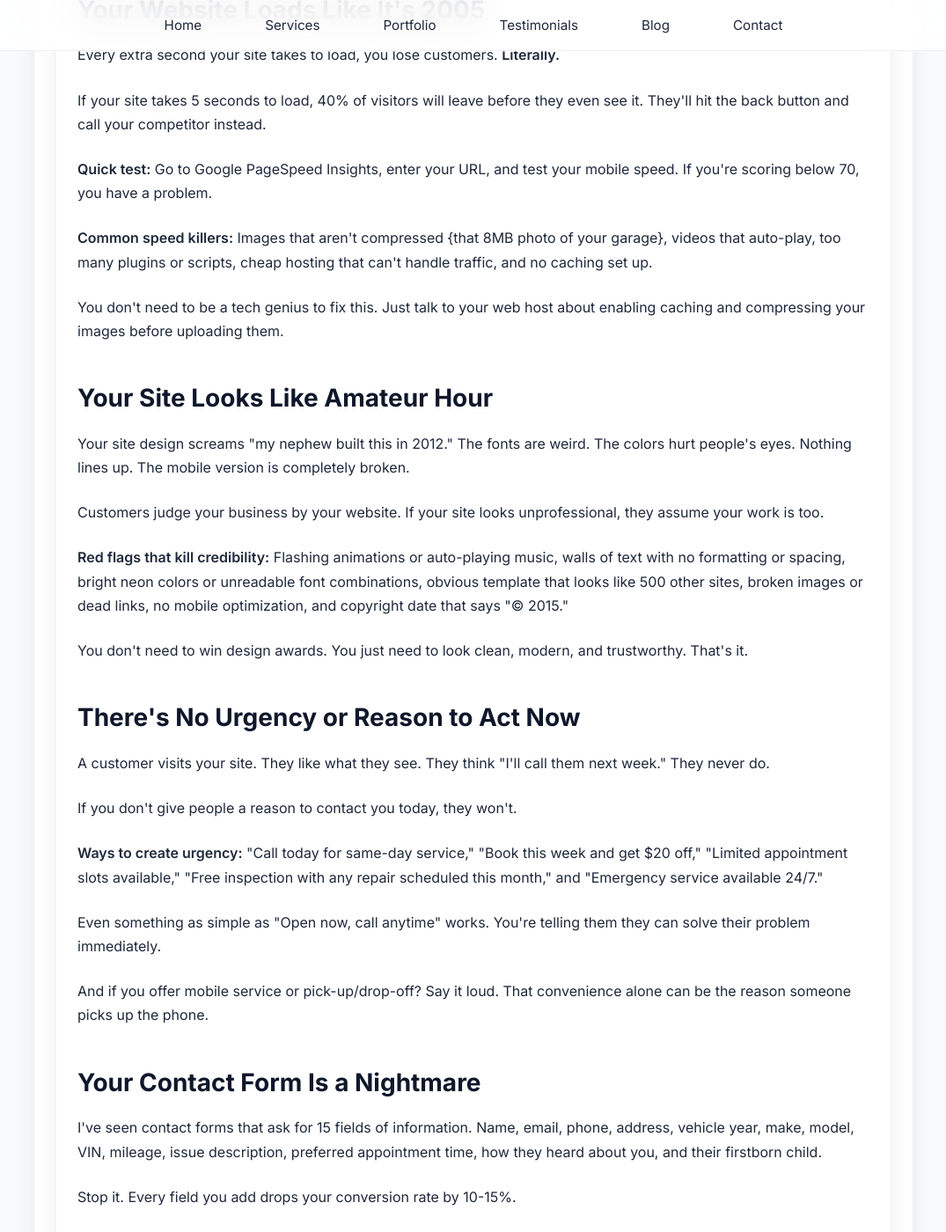
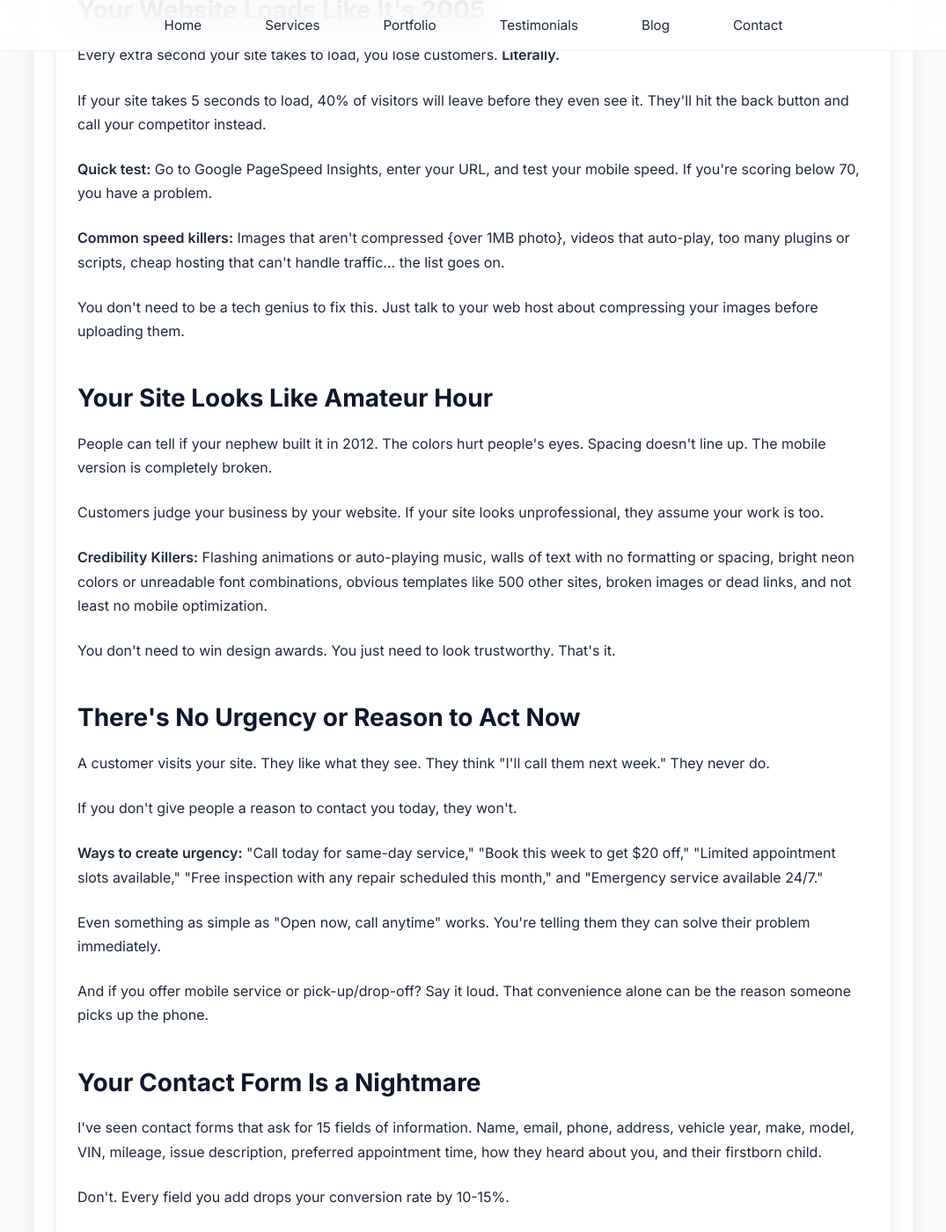
Before and after one commit to JamesBrownR/MeetingSurge, a Jekyll site: the page built from _posts/2025-12-20-website-not-getting-calls.md, in a window 1280 px wide and 1400 px high, scrolled down 2895 px. Shown: the whole window at 88% size, without its empty margins (102-1177 px from the left). Built offline with Jekyll 4.4.1, drawn with Linux system fonts in a browser that asks for light colours; some of the changed text lies outside the part shown.

Commit message:
Update 2025-12-20-website-not-getting-calls.md

```diff
--- a/_posts/2025-12-20-website-not-getting-calls.md
+++ b/_posts/2025-12-20-website-not-getting-calls.md
@@ -37,37 +37,37 @@ image: /blog/blogpics/website-not-getting-calls.webp
 <p><strong>Pro tip:</strong> Put your Google reviews right on your homepage. Don't make people hunt for them. If you have 50 five-star reviews, that's your best marketing tool. Use it.</p>
 
 <h2>Your Services Are Confusing or Hidden</h2>
-<p>I land on your site. I need brake repair. I click "Services" and see a wall of text listing 47 different things you do, with no organization or clear pricing.</p>
+<p>I land on your site. I need brake repair. I click "Services" and see a wall of text listing 47 different services, with no organization or clear pricing.</p>
 <p>Overwhelming customers is the best way to lose them.</p>
 <p><strong>How to fix your services page:</strong> List your most popular services first {oil change, brake repair, diagnostics, inspections}. Give each service its own section or card. Include a brief description {2-3 sentences max}. If you want, show starting prices or price ranges. Add a "Book This Service" button for each one.</p>
-<p>And for the love of everything holy, organize your services into categories if you offer a lot: "Routine Maintenance," "Engine Repair," "Brake Services," "Electrical," etc.</p>
+<p>And for the love of everything holy, organize your services into categories {if you offer a lot}: "Routine Maintenance," "Engine Repair," "Brake Services," "Electrical," etc.</p>
 <p>Make it scannable. Make it clear. Make it easy.</p>
 
 <h2>Your Website Loads Like It's 2005</h2>
 <p>Every extra second your site takes to load, you lose customers. <strong>Literally.</strong></p>
 <p>If your site takes 5 seconds to load, 40% of visitors will leave before they even see it. They'll hit the back button and call your competitor instead.</p>
 <p><strong>Quick test:</strong> Go to Google PageSpeed Insights, enter your URL, and test your mobile speed. If you're scoring below 70, you have a problem.</p>
-<p><strong>Common speed killers:</strong> Images that aren't compressed {that 8MB photo of your garage}, videos that auto-play, too many plugins or scripts, cheap hosting that can't handle traffic, and no caching set up.</p>
-<p>You don't need to be a tech genius to fix this. Just talk to your web host about enabling caching and compressing your images before uploading them.</p>
+<p><strong>Common speed killers:</strong> Images that aren't compressed {over 1MB photo}, videos that auto-play, too many plugins or scripts, cheap hosting that can't handle traffic... the list goes on.</p>
+<p>You don't need to be a tech genius to fix this. Just talk to your web host about compressing your images before uploading them.</p>
 
 <h2>Your Site Looks Like Amateur Hour</h2>
-<p>Your site design screams "my nephew built this in 2012." The fonts are weird. The colors hurt people's eyes. Nothing lines up. The mobile version is completely broken.</p>
+<p>People can tell if your nephew built it in 2012. The colors hurt people's eyes. Spacing doesn't line up. The mobile version is completely broken.</p>
 <p>Customers judge your business by your website. If your site looks unprofessional, they assume your work is too.</p>
-<p><strong>Red flags that kill credibility:</strong> Flashing animations or auto-playing music, walls of text with no formatting or spacing, bright neon colors or unreadable font combinations, obvious template that looks like 500 other sites, broken images or dead links, no mobile optimization, and copyright date that says "© 2015."</p>
-<p>You don't need to win design awards. You just need to look clean, modern, and trustworthy. That's it.</p>
+<p><strong>Credibility Killers:</strong> Flashing animations or auto-playing music, walls of text with no formatting or spacing, bright neon colors or unreadable font combinations, obvious templates like 500 other sites, broken images or dead links, and not least no mobile optimization.
+<p>You don't need to win design awards. You just need to look trustworthy. That's it.</p>
 
 <h2>There's No Urgency or Reason to Act Now</h2>
 <p>A customer visits your site. They like what they see. They think "I'll call them next week." They never do.</p>
 <p>If you don't give people a reason to contact you today, they won't.</p>
-<p><strong>Ways to create urgency:</strong> "Call today for same-day service," "Book this week and get $20 off," "Limited appointment slots available," "Free inspection with any repair scheduled this month," and "Emergency service available 24/7."</p>
+<p><strong>Ways to create urgency:</strong> "Call today for same-day service," "Book this week to get $20 off," "Limited appointment slots available," "Free inspection with any repair scheduled this month," and "Emergency service available 24/7."</p>
 <p>Even something as simple as "Open now, call anytime" works. You're telling them they can solve their problem immediately.</p>
 <p>And if you offer mobile service or pick-up/drop-off? Say it loud. That convenience alone can be the reason someone picks up the phone.</p>
 
 <h2>Your Contact Form Is a Nightmare</h2>
 <p>I've seen contact forms that ask for 15 fields of information. Name, email, phone, address, vehicle year, make, model, VIN, mileage, issue description, preferred appointment time, how they heard about you, and their firstborn child.</p>
-<p>Stop it. Every field you add drops your conversion rate by 10-15%.</p>
-<p><strong>All you actually need:</strong> Name, phone number, and brief message {optional}. That's it. You can get the rest of the information when they call or come in.</p>
-<p>Make your form stupid simple. Make it work on mobile. And for the love of all that's holy, make sure it actually sends to an email you check.</p>
+<p>Don't. Every field you add drops your conversion rate by 10-15%.</p>
+<p><strong>All you actually need:</strong> Name, phone number, and brief message {OPTIONAL}. That's it. You can get the rest of the information when they call or come in.</p>
+<p>Make your form simple. And make sure it actually sends to your email.</p>
 <p>I've tested forms that just... don't work. The customer fills it out, hits submit, and nothing happens. They assume you got it. You never did. Sale lost.</p>
 
 <h2>You're Not Making It Easy for Mobile Users</h2>
@@ -77,14 +77,14 @@ image: /blog/blogpics/website-not-getting-calls.webp
 <p>If any of that is hard, annoying, or broken, fix it immediately. That's your biggest conversion leak right there.</p>
 
 <h2>You're Not Answering the Right Questions</h2>
-<p>Customers land on your site with specific questions in their head: Do you work on my type of vehicle? How much will this cost? How long will it take? Do you offer warranties? Can I get a loaner car?</p>
+<p>Customers land on your site with specific questions in their head. Do you work on my type of vehicle? How much will this cost? How long will it take? Do you offer warranties? Can I get a loaner car?</p>
 <p>If your site doesn't answer these questions, they'll leave to find a site that does.</p>
-<p><strong>Add an FAQ section that covers:</strong> Types of vehicles you service, average turnaround times, payment methods accepted, warranty information, whether you provide loaner vehicles or rides, if you offer mobile service or pickup/dropoff, and your diagnostic process and pricing.</p>
+<p><strong>Add an FAQ section:</strong> Types of vehicles you service, average turnaround times, payment methods accepted, warranty information, whether you provide loaner vehicles or rides, if you offer mobile service or pickup/dropoff, and your diagnostic process/pricing.</p>
 <p>The more questions you answer on your site, the more comfortable people feel calling you.</p>
 
 <h2>There's Zero Sense of Location</h2>
 <p>Someone searches "auto repair in [your city]" and lands on your site. But your homepage doesn't say where you're located. Your address is hidden on a contact page. There's no map.</p>
-<p>If people can't immediately tell where you are and if you're nearby, they'll move on.</p>
+<p>If people can't immediately tell where you are or if you're nearby, they'll move on.</p>
 <p><strong>Location visibility checklist:</strong> Your city/neighborhood in your homepage headline, address in your header or footer on every page, embedded Google map on your contact page, directions or major cross streets mentioned, and areas you serve clearly listed if you're mobile.</p>
 <p>Don't make people hunt for this. Make it obvious.</p>
 
@@ -99,18 +99,18 @@ image: /blog/blogpics/website-not-getting-calls.webp
 
 <h2>The Ultimate Conversion Test</h2>
 <p>Here's a simple test to see if your website converts. Ask a friend who's never seen your site before to visit it on their phone. Give them this task:</p>
-<p><em>"You need an oil change today. Find out if this shop can help you and how to contact them. You have 30 seconds."</em></p>
-<p>Watch what they do. If they struggle, get confused, or can't complete the task quickly, that's exactly what your real customers are experiencing. And why they're not calling.</p>
+<p><em>"You need an oil change today. Find out if this shop can help you and how to contact them."</em></p>
+<p>Watch what they do. If they struggle, get confused, or can't do it in less than 30 seconds, that's the same thing your real customers go through... before leaving.</p>
 
 <h2>What to Fix First</h2>
 <p>You don't have to fix everything at once. Start here:</p>
 <p><strong>This week:</strong> Make your phone number visible and clickable on every page. Add clear CTAs {"Call Now for Free Quote"} on your homepage. Put your reviews on your homepage.</p>
-<p><strong>This month:</strong> Test your site speed and fix slow-loading images. Simplify your contact form to 3 fields max. Add an FAQ section answering common questions.</p>
+<p><strong>This month:</strong> Test your site speed and fix big images. Simplify your contact form to 3-4 fields. Add an FAQ section answering common questions.</p>
 <p><strong>This quarter:</strong> If your site is broken on mobile or looks dated, invest in a redesign. You're leaving too much money on the table.</p>
 
 <h2>The Bottom Line</h2>
-<p>Traffic without conversions is wasted time and money. Your website exists for one purpose: to turn visitors into customers.</p>
-<p>If people are visiting your site but not calling, it's not because they don't need your services. It's because your website isn't saying it and making it easy to buy.</p>
+<p>Traffic without conversions is wasted money. Your website exists for one purpose: to turn visitors into customers.</p>
+<p>If people are visiting your site but not calling, it's not because they don't need your services. It's because your website isn't making it easy to buy.</p>
 <p>Fix your contact info. Make your CTAs clear. Build trust with reviews and real photos. Make it work on mobile. Answer customer questions before they ask them.</p>
 <p>Do this and watch your phone start ringing.</p>
 <p>Your competitors aren't getting more calls because they're better mechanics. They're getting more calls because their websites actually convert people. Fix your site and win.</p>
```
Also changed, not shown: other parts of _posts/2025-12-20-website-not-getting-calls.md (+1 -1 lines).
